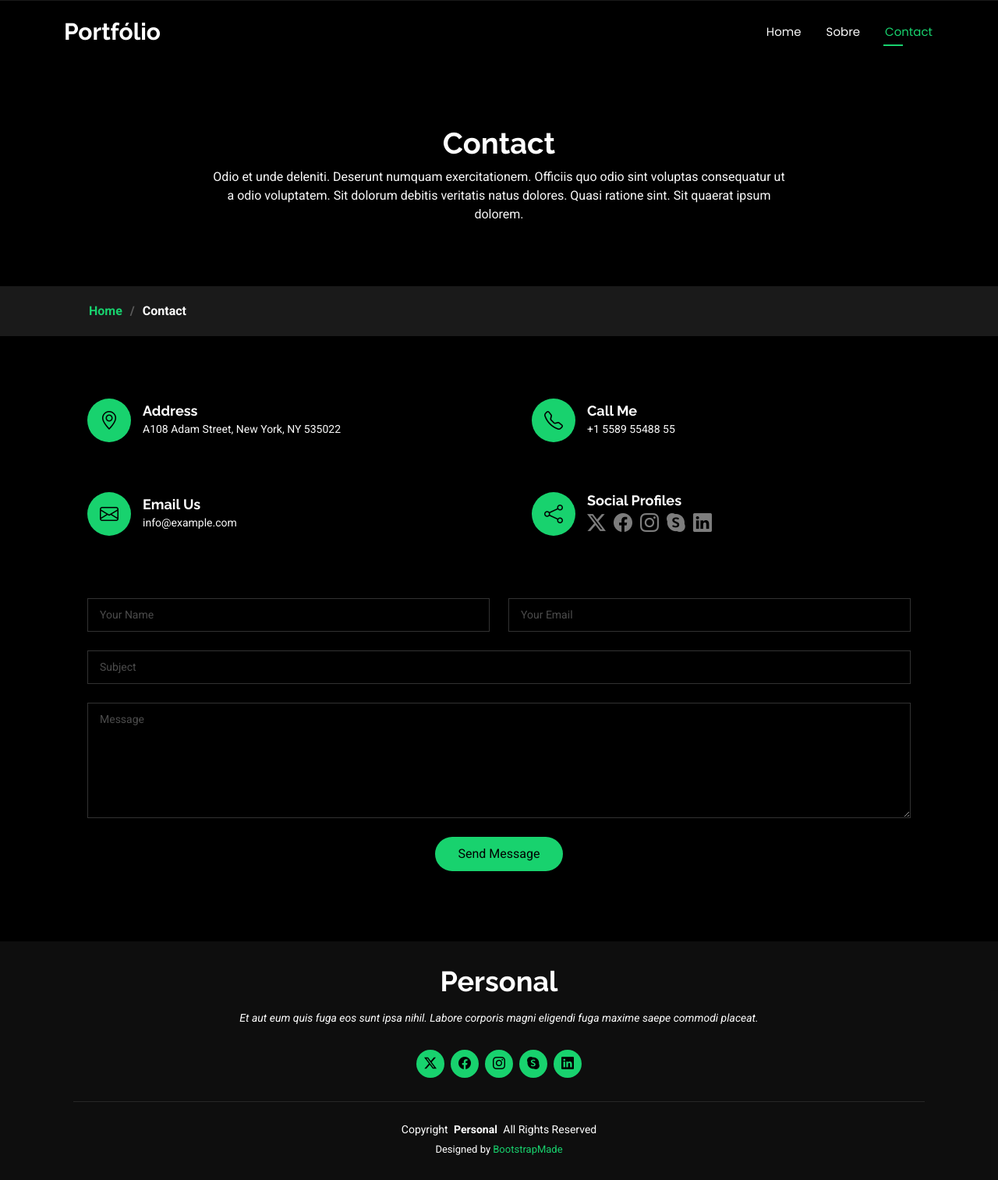
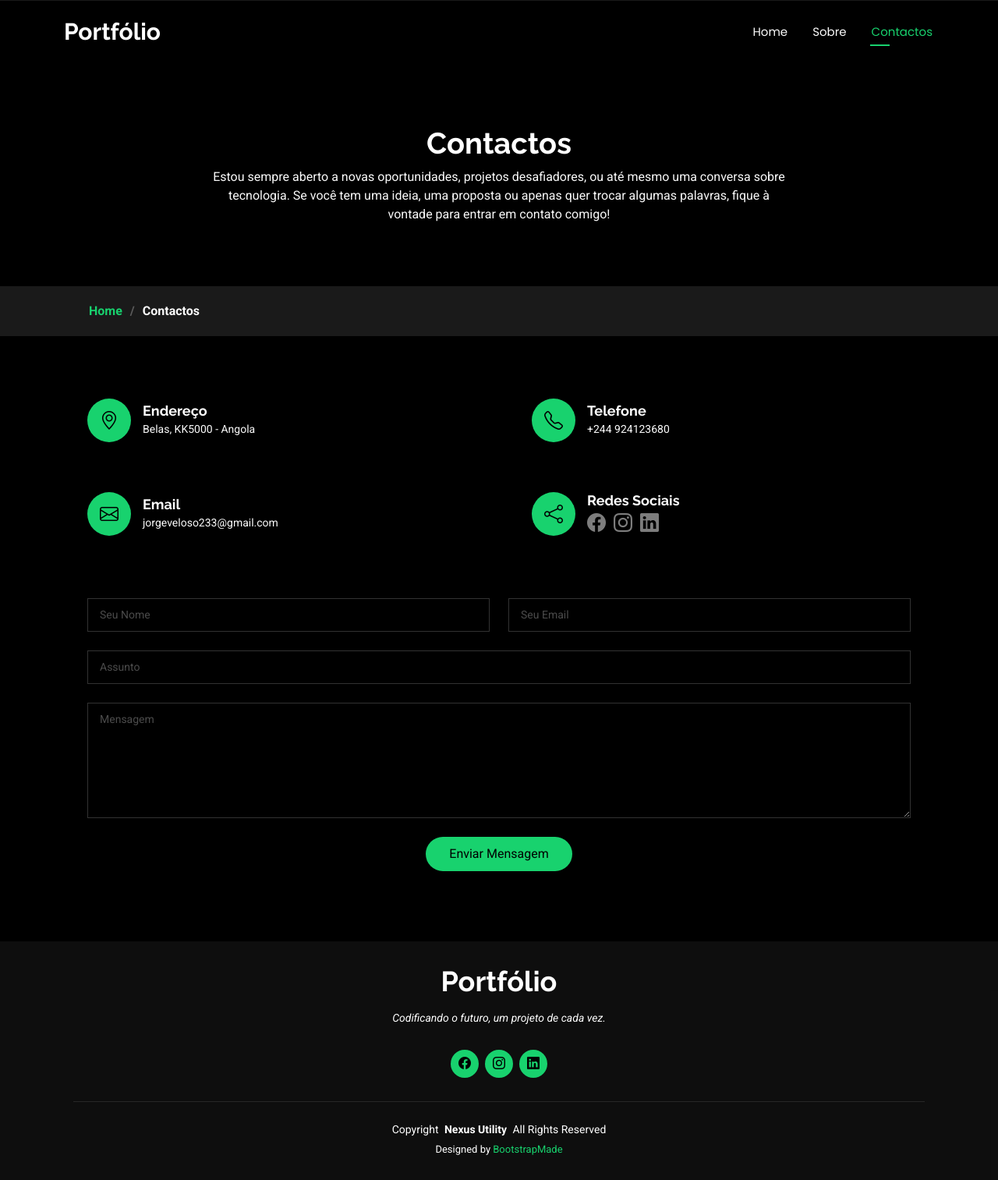
Before and after one commit to nexuscompay/jorge-portfolio, a PHP site: page /contact.html in a window 1280 px wide. Shown: the whole page at 78% size. Run offline with PHP 8.4, Linux system fonts and the light colour scheme.

```diff
--- a/assets/css/main.css
+++ b/assets/css/main.css
@@ -698,9 +698,9 @@ section,
   position: absolute;
   inset: 0;
   display: block;
-  width: 100%;
+  width: 130%;
   height: 100%;
-  object-fit: cover;
+  object-fit: scale-down;
   z-index: 1;
 }
 
--- a/contact.html
+++ b/contact.html
@@ -1,29 +1,40 @@
 <!DOCTYPE html>
 <html lang="en">
-
   <head>
-  <meta charset="utf-8">
-  <meta content="width=device-width, initial-scale=1.0" name="viewport">
+    <meta charset="utf-8" />
+    <meta content="width=device-width, initial-scale=1.0" name="viewport" />
     <title>Jorge Veloso | Portfólio</title>
-  <meta name="description" content="">
-  <meta name="keywords" content="">
+    <meta name="description" content="" />
+    <meta name="keywords" content="" />
 
     <!-- Favicons -->
 
     <!-- Fonts -->
-  <link href="https://fonts.googleapis.com" rel="preconnect">
-  <link href="https://fonts.gstatic.com" rel="preconnect" crossorigin>
-  <link href="https://fonts.googleapis.com/css2?family=Roboto:ital,wght@0,100;0,300;0,400;0,500;0,700;0,900;1,100;1,300;1,400;1,500;1,700;1,900&family=Poppins:ital,wght@0,100;0,200;0,300;0,400;0,500;0,600;0,700;0,800;0,900;1,100;1,200;1,300;1,400;1,500;1,600;1,700;1,800;1,900&family=Raleway:ital,wght@0,100;0,200;0,300;0,400;0,500;0,600;0,700;0,800;0,900;1,100;1,200;1,300;1,400;1,500;1,600;1,700;1,800;1,900&display=swap" rel="stylesheet">
+    <link href="https://fonts.googleapis.com" rel="preconnect" />
+    <link href="https://fonts.gstatic.com" rel="preconnect" crossorigin />
+    <link
+      href="https://fonts.googleapis.com/css2?family=Roboto:ital,wght@0,100;0,300;0,400;0,500;0,700;0,900;1,100;1,300;1,400;1,500;1,700;1,900&family=Poppins:ital,wght@0,100;0,200;0,300;0,400;0,500;0,600;0,700;0,800;0,900;1,100;1,200;1,300;1,400;1,500;1,600;1,700;1,800;1,900&family=Raleway:ital,wght@0,100;0,200;0,300;0,400;0,500;0,600;0,700;0,800;0,900;1,100;1,200;1,300;1,400;1,500;1,600;1,700;1,800;1,900&display=swap"
+      rel="stylesheet"
+    />
 
     <!-- Vendor CSS Files -->
-  <link href="assets/vendor/bootstrap/css/bootstrap.min.css" rel="stylesheet">
-  <link href="assets/vendor/bootstrap-icons/bootstrap-icons.css" rel="stylesheet">
-  <link href="assets/vendor/aos/aos.css" rel="stylesheet">
-  <link href="assets/vendor/swiper/swiper-bundle.min.css" rel="stylesheet">
-  <link href="assets/vendor/glightbox/css/glightbox.min.css" rel="stylesheet">
+    <link
+      href="assets/vendor/bootstrap/css/bootstrap.min.css"
+      rel="stylesheet"
+    />
+    <link
+      href="assets/vendor/bootstrap-icons/bootstrap-icons.css"
+      rel="stylesheet"
+    />
+    <link href="assets/vendor/aos/aos.css" rel="stylesheet" />
+    <link href="assets/vendor/swiper/swiper-bundle.min.css" rel="stylesheet" />
+    <link
+      href="assets/vendor/glightbox/css/glightbox.min.css"
+      rel="stylesheet"
+    />
 
     <!-- Main CSS File -->
-  <link href="assets/css/main.css" rel="stylesheet">
+    <link href="assets/css/main.css" rel="stylesheet" />
 
     <!-- =======================================================
   * Template Name: Personal
@@ -35,10 +46,10 @@
   </head>
 
   <body class="contact-page">
-
     <header id="header" class="header d-flex align-items-center fixed-top">
-    <div class="container-fluid container-xl position-relative d-flex align-items-center justify-content-between">
-
+      <div
+        class="container-fluid container-xl position-relative d-flex align-items-center justify-content-between"
+      >
         <a href="index.html" class="logo d-flex align-items-center">
           <!-- Uncomment the line below if you also wish to use an image logo -->
           <!-- <img src="assets/img/logo.png" alt=""> -->
@@ -49,24 +60,27 @@
           <ul>
             <li><a href="index.html">Home</a></li>
             <li><a href="about.html">Sobre</a></li>
-          <li><a href="contact.html" class="active">Contact</a></li>
+            <li><a href="contact.html" class="active">Contactos</a></li>
           </ul>
           <i class="mobile-nav-toggle d-xl-none bi bi-list"></i>
         </nav>
-
       </div>
     </header>
 
     <main class="main">
-
       <!-- Page Title -->
       <div class="page-title" data-aos="fade">
         <div class="heading">
           <div class="container">
             <div class="row d-flex justify-content-center text-center">
               <div class="col-lg-8">
-              <h1>Contact</h1>
-              <p class="mb-0">Odio et unde deleniti. Deserunt numquam exercitationem. Officiis quo odio sint voluptas consequatur ut a odio voluptatem. Sit dolorum debitis veritatis natus dolores. Quasi ratione sint. Sit quaerat ipsum dolorem.</p>
+                <h1>Contactos</h1>
+                <p class="mb-0">
+                  Estou sempre aberto a novas oportunidades, projetos
+                  desafiadores, ou até mesmo uma conversa sobre tecnologia. Se
+                  você tem uma ideia, uma proposta ou apenas quer trocar algumas
+                  palavras, fique à vontade para entrar em contato comigo!
+                </p>
               </div>
             </div>
           </div>
@@ -75,117 +89,175 @@
           <div class="container">
             <ol>
               <li><a href="index.html">Home</a></li>
-            <li class="current">Contact</li>
+              <li class="current">Contactos</li>
             </ol>
           </div>
         </nav>
-    </div><!-- End Page Title -->
+      </div>
+      <!-- End Page Title -->
 
       <!-- Contact Section -->
       <section id="contact" class="contact section">
-
         <div class="container" data-aos="fade-up" data-aos-delay="100">
-
           <div class="row gy-4">
-
             <div class="col-md-6">
-            <div class="info-item d-flex align-items-center" data-aos="fade-up" data-aos-delay="200">
+              <div
+                class="info-item d-flex align-items-center"
+                data-aos="fade-up"
+                data-aos-delay="200"
+              >
                 <i class="icon bi bi-geo-alt flex-shrink-0"></i>
                 <div>
-                <h3>Address</h3>
-                <p>A108 Adam Street, New York, NY 535022</p>
-              </div>
-            </div>
-          </div><!-- End Info Item -->
-
-          <div class="col-md-6">
-            <div class="info-item d-flex align-items-center" data-aos="fade-up" data-aos-delay="300">
-              <i class="icon bi bi-telephone flex-shrink-0"></i>
-              <div>
-                <h3>Call Me</h3>
-                <p>+1 5589 55488 55</p>
-              </div>
-            </div>
-          </div><!-- End Info Item -->
-
-          <div class="col-md-6">
-            <div class="info-item d-flex align-items-center" data-aos="fade-up" data-aos-delay="400">
-              <i class="icon bi bi-envelope flex-shrink-0"></i>
-              <div>
-                <h3>Email Us</h3>
-                <p>info@example.com</p>
-              </div>
-            </div>
-          </div><!-- End Info Item -->
-
-          <div class="col-md-6">
-            <div class="info-item d-flex align-items-center" data-aos="fade-up" data-aos-delay="500">
-              <i class="icon bi bi-share flex-shrink-0"></i>
-              <div>
-                <h3>Social Profiles</h3>
-                <div class="social-links">
-                  <a href="#"><i class="bi bi-twitter-x"></i></a>
-                  <a href="#"><i class="bi bi-facebook"></i></a>
-                  <a href="#"><i class="bi bi-instagram"></i></a>
-                  <a href="#"><i class="bi bi-skype"></i></a>
-                  <a href="#"><i class="bi bi-linkedin"></i></a>
+                  <h3>Endereço</h3>
+                  <p>Belas, KK5000 - Angola</p>
                 </div>
               </div>
             </div>
-          </div><!-- End Info Item -->
+            <!-- End Info Item -->
 
+            <div class="col-md-6">
+              <div
+                class="info-item d-flex align-items-center"
+                data-aos="fade-up"
+                data-aos-delay="300"
+              >
+                <i class="icon bi bi-telephone flex-shrink-0"></i>
+                <div>
+                  <h3>Telefone</h3>
+                  <p>+244 924123680</p>
+                </div>
+              </div>
+            </div>
+            <!-- End Info Item -->
+
+            <div class="col-md-6">
+              <div
+                class="info-item d-flex align-items-center"
+                data-aos="fade-up"
+                data-aos-delay="400"
+              >
+                <i class="icon bi bi-envelope flex-shrink-0"></i>
+                <div>
+                  <h3>Email</h3>
+                  <p>jorgeveloso233@gmail.com</p>
+                </div>
+              </div>
+            </div>
+            <!-- End Info Item -->
+
+            <div class="col-md-6">
+              <div
+                class="info-item d-flex align-items-center"
+                data-aos="fade-up"
+                data-aos-delay="500"
+              >
+                <i class="icon bi bi-share flex-shrink-0"></i>
+                <div>
+                  <h3>Redes Sociais</h3>
+                  <div class="social-links">
+                    <a
+                      href="https://www.facebook.com/profile.php?id=100044229125777"
+                      ><i class="bi bi-facebook"></i
+                    ></a>
+                    <a href="https://www.instagram.com/jorge_veloso16/"
+                      ><i class="bi bi-instagram"></i
+                    ></a>
+                    <a
+                      href="https://www.linkedin.com/in/jorge-veloso-604243256/"
+                      ><i class="bi bi-linkedin"></i
+                    ></a>
+                  </div>
+                </div>
+              </div>
+            </div>
+            <!-- End Info Item -->
           </div>
 
-        <form action="forms/contact.php" method="post" class="php-email-form" data-aos="fade-up" data-aos-delay="600">
+          <form
+            action="forms/contact.php"
+            method="post"
+            class="php-email-form"
+            data-aos="fade-up"
+            data-aos-delay="600"
+          >
             <div class="row gy-4">
+              <div class="col-md-6">
+                <input
+                  type="text"
+                  name="name"
+                  class="form-control"
+                  placeholder="Seu Nome"
+                  required=""
+                />
+              </div>
 
               <div class="col-md-6">
-              <input type="text" name="name" class="form-control" placeholder="Your Name" required="">
-            </div>
-
-            <div class="col-md-6 ">
-              <input type="email" class="form-control" name="email" placeholder="Your Email" required="">
+                <input
+                  type="email"
+                  class="form-control"
+                  name="email"
+                  placeholder="Seu Email"
+                  required=""
+                />
               </div>
 
               <div class="col-md-12">
-              <input type="text" class="form-control" name="subject" placeholder="Subject" required="">
+                <input
+                  type="text"
+                  class="form-control"
+                  name="subject"
+                  placeholder="Assunto"
+                  required=""
+                />
               </div>
 
               <div class="col-md-12">
-              <textarea class="form-control" name="message" rows="6" placeholder="Message" required=""></textarea>
+                <textarea
+                  class="form-control"
+                  name="message"
+                  rows="6"
+                  placeholder="Mensagem"
+                  required=""
+                ></textarea>
               </div>
 
               <div class="col-md-12 text-center">
-              <div class="loading">Loading</div>
+                <div class="loading">Carregando</div>
                 <div class="error-message"></div>
-              <div class="sent-message">Your message has been sent. Thank you!</div>
-
-              <button type="submit">Send Message</button>
+                <div class="sent-message">
+                  A sua mensagem foi enviada. Obrigado!
                 </div>
 
+                <button type="submit">Enviar Mensagem</button>
               </div>
-        </form><!-- End Contact Form -->
-
             </div>
-
-    </section><!-- /Contact Section -->
-
+          </form>
+          <!-- End Contact Form -->
+        </div>
+      </section>
+      <!-- /Contact Section -->
     </main>
 
     <footer id="footer" class="footer dark-background">
       <div class="container">
-      <h3 class="sitename">Personal</h3>
-      <p>Et aut eum quis fuga eos sunt ipsa nihil. Labore corporis magni eligendi fuga maxime saepe commodi placeat.</p>
+        <h3 class="sitename">Portfólio</h3>
+        <p>Codificando o futuro, um projeto de cada vez.</p>
         <div class="social-links d-flex justify-content-center">
-        <a href=""><i class="bi bi-twitter-x"></i></a>
-        <a href=""><i class="bi bi-facebook"></i></a>
-        <a href=""><i class="bi bi-instagram"></i></a>
-        <a href=""><i class="bi bi-skype"></i></a>
-        <a href=""><i class="bi bi-linkedin"></i></a>
+          <a href="https://www.facebook.com/profile.php?id=100044229125777"
+            ><i class="bi bi-facebook"></i
+          ></a>
+          <a href="https://www.instagram.com/jorge_veloso16/"
+            ><i class="bi bi-instagram"></i
+          ></a>
+          <a href="https://www.linkedin.com/in/jorge-veloso-604243256/"
+            ><i class="bi bi-linkedin"></i
+          ></a>
         </div>
         <div class="container">
           <div class="copyright">
-          <span>Copyright</span> <strong class="px-1 sitename">Personal</strong> <span>All Rights Reserved</span>
+            <span>Copyright</span>
+            <strong class="px-1 sitename">Nexus Utility</strong>
+            <span>All Rights Reserved</span>
           </div>
           <div class="credits">
             <!-- All the links in the footer should remain intact. -->
@@ -199,7 +271,12 @@
     </footer>
 
     <!-- Scroll Top -->
-  <a href="#" id="scroll-top" class="scroll-top d-flex align-items-center justify-content-center"><i class="bi bi-arrow-up-short"></i></a>
+    <a
+      href="#"
+      id="scroll-top"
+      class="scroll-top d-flex align-items-center justify-content-center"
+      ><i class="bi bi-arrow-up-short"></i
+    ></a>
 
     <!-- Preloader -->
     <div id="preloader"></div>
@@ -218,7 +295,5 @@
 
     <!-- Main JS File -->
     <script src="assets/js/main.js"></script>
-
   </body>
-
 </html>
```
Also changed, not shown: about.html (+83 -32 lines), index.html (+6 -6 lines), assets/img/profile-img.jpg (deleted), assets/img/testimonials/testimonials-1.jpg (deleted), assets/img/testimonials/testimonials-2.jpg (deleted), assets/img/testimonials/testimonials-3.jpg (deleted), assets/img/testimonials/testimonials-4.jpg (deleted), assets/img/testimonials/testimonials-5.jpg (deleted). Lines whose indentation alone changed are shown as unchanged.
